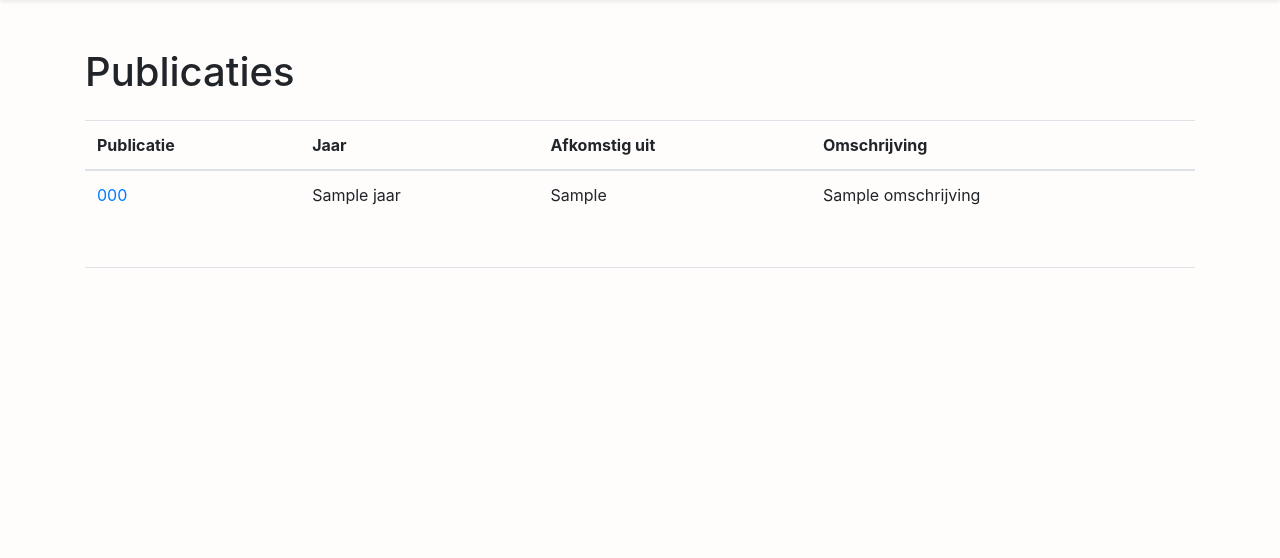
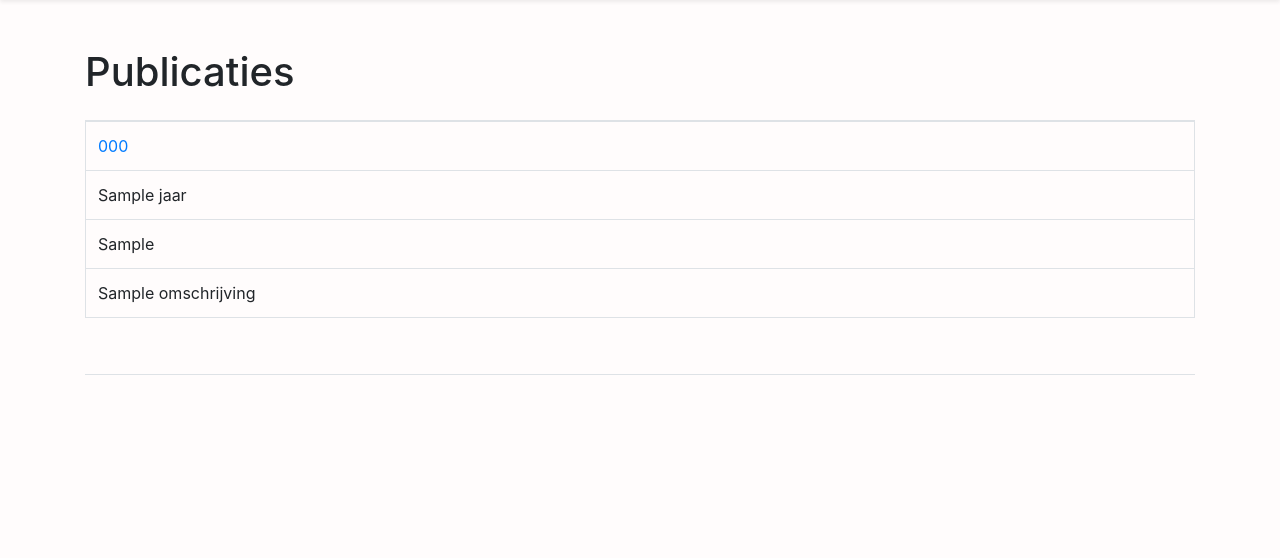
Before and after one commit to collectiegroesbeek/collectiegroesbeek, a Flask app: template collectiegroesbeek/templates/publicaties.html in a window 1280 px wide. Shown: the part 57-615 px from the top of the page. Run offline with Flask 2, Linux system fonts and the light colour scheme; the template is opened without the code that fills it: most values are stand-ins (such as "Sample title", 1, 10 or a date in 2020); parts of the project's set-up code (start-up, migrations or seed data) failed here and were passed over; some libraries are stand-ins or nearby versions.

Commit message:
better publicaties table on mobile

```diff
--- a/collectiegroesbeek/templates/publicaties.html
+++ b/collectiegroesbeek/templates/publicaties.html
@@ -2,6 +2,31 @@
 {% extends "layout.html" %}
 
 {% block title %}Publicaties{% endblock %}
+
+
+{% block css %}
+  <style>
+    /* from https://css-tricks.com/responsive-data-tables/ */
+    @media
+    only screen and (max-width: 760px),
+    (min-device-width: 768px) and (max-device-width: 1024px)  {
+      /* Force table to not be like tables anymore */
+      table, thead, tbody, th, td, tr {
+        display: block;
+      }
+      /* Hide table headers (but not display: none;, for accessibility) */
+      thead tr {
+        position: absolute;
+        top: -9999px;
+        left: -9999px;
+      }
+      tr {
+          margin-bottom: 1.5rem;
+          border: 1px solid #dee2e6;
+      }
+    }
+  </style>
+{% endblock css %}
 
 
 {% block content %}
@@ -16,7 +41,7 @@
         <thead>
           <tr>
             <th scope="col">Publicatie</th>
-            <th scope="col">Jaar</th>
+            <th scope="col">Datum</th>
             <th scope="col">Afkomstig uit</th>
             <th scope="col">Omschrijving</th>
           </tr>
```
